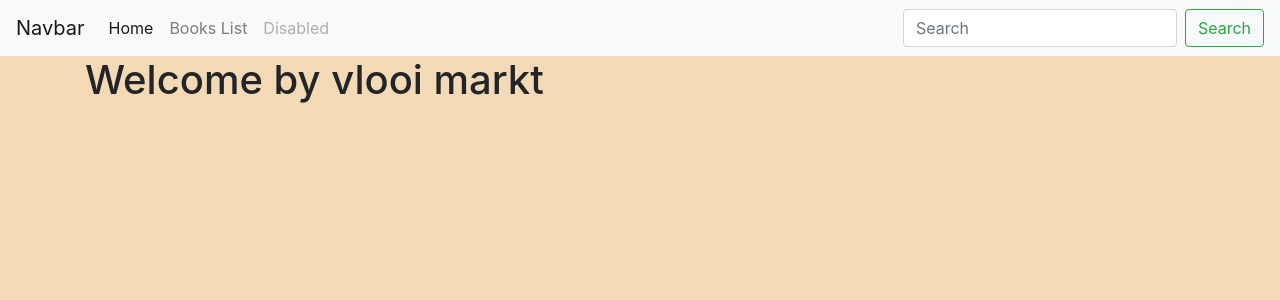
After one commit to lissa3/vlooi-markt, a Django app: template templates/home.html in a window 1280 px wide. The commit adds this page. Shown: the top 300 px of the page. Run offline with Django 3.2, Linux system fonts and the light colour scheme; the template is opened without the code that fills it, so the values that code supplies are empty; some libraries are stand-ins or nearby versions.

Commit message:
set basic templates and static files

```diff
--- /dev/null
+++ b/assets/css/main.css
@@ -0,0 +1,3 @@
+body {
+    background-color:#f3dab4;
+}
--- a/books/views.py
+++ b/books/views.py
@@ -1,3 +1,6 @@
 from django.shortcuts import render
 
-# Create your views here.
+from django.views.generic import TemplateView
+
+class BookList(TemplateView):
+    template_name = 'books/book_list.html'
--- /dev/null
+++ b/templates/_extra/menu.html
@@ -0,0 +1,25 @@
+<nav class="navbar navbar-expand-lg navbar-light bg-light">
+    <a class="navbar-brand" href="#">Navbar</a>
+    <button class="navbar-toggler" type="button" data-toggle="collapse" data-target="#navbarSupportedContent" aria-controls="navbarSupportedContent" aria-expanded="false" aria-label="Toggle navigation">
+        <span class="navbar-toggler-icon"></span>
+    </button>
+
+    <div class="collapse navbar-collapse" id="navbarSupportedContent">
+        <ul class="navbar-nav mr-auto">
+            <li class="nav-item active">
+                <a class="nav-link" href="">Home <span class="sr-only">(current)</span></a>
+            </li>
+            <li class="nav-item">
+                <a class="nav-link" href="{% url 'books:book-list' %}">Books List</a>
+            </li>
+
+            <li class="nav-item">
+                <a class="nav-link disabled" href="#">Disabled</a>
+            </li>
+        </ul>
+        <form class="form-inline my-2 my-lg-0">
+            <input class="form-control mr-sm-2" type="search" placeholder="Search" aria-label="Search">
+            <button class="btn btn-outline-success my-2 my-sm-0" type="submit">Search</button>
+        </form>
+    </div>
+</nav>
--- a/templates/base.html
+++ b/templates/base.html
@@ -1,10 +1,22 @@
 <!DOCTYPE html>
+{% load static %}
 <html lang="en">
 <head>
     <meta charset="UTF-8">
     <title>Title</title>
+    <link rel="stylesheet" href="https://maxcdn.bootstrapcdn.com/bootstrap/4.0.0/css/bootstrap.min.css" integrity="sha384-Gn5384xqQ1aoWXA+058RXPxPg6fy4IWvTNh0E263XmFcJlSAwiGgFAW/dAiS6JXm" crossorigin="anonymous">
+    <script src="https://code.jquery.com/jquery-3.2.1.slim.min.js" integrity="sha384-KJ3o2DKtIkvYIK3UENzmM7KCkRr/rE9/Qpg6aAZGJwFDMVNA/GpGFF93hXpG5KkN" crossorigin="anonymous"></script>
+    <script src="https://cdnjs.cloudflare.com/ajax/libs/popper.js/1.12.9/umd/popper.min.js" integrity="sha384-ApNbgh9B+Y1QKtv3Rn7W3mgPxhU9K/ScQsAP7hUibX39j7fakFPskvXusvfa0b4Q" crossorigin="anonymous"></script>
+    <script src="https://maxcdn.bootstrapcdn.com/bootstrap/4.0.0/js/bootstrap.min.js" integrity="sha384-JZR6Spejh4U02d8jOt6vLEHfe/JQGiRRSQQxSfFWpi1MquVdAyjUar5+76PVCmYl" crossorigin="anonymous"></script>
+    <link rel="stylesheet" href="{% static 'css/main.css' %}">
 </head>
 <body>
+{% include '_extra/menu.html' %}
+<div class="container">
+{% block content %}
+<p>Base html</p>
+{% endblock %}
+</div>
 
 </body>
 </html>
--- /dev/null
+++ b/templates/home.html
@@ -0,0 +1,6 @@
+{% extends 'base.html' %}
+{% load static %}
+
+{% block content %}
+<h1>Welcome by vlooi markt</h1>
+{% endblock %}
```
Also changed, not shown: books/models.py (+5 -2 lines), books/urls.py (added, +8 -0 lines), bookstore/urls.py (+10 -1 lines), templates/books/book_list.html (added, +7 -0 lines).
